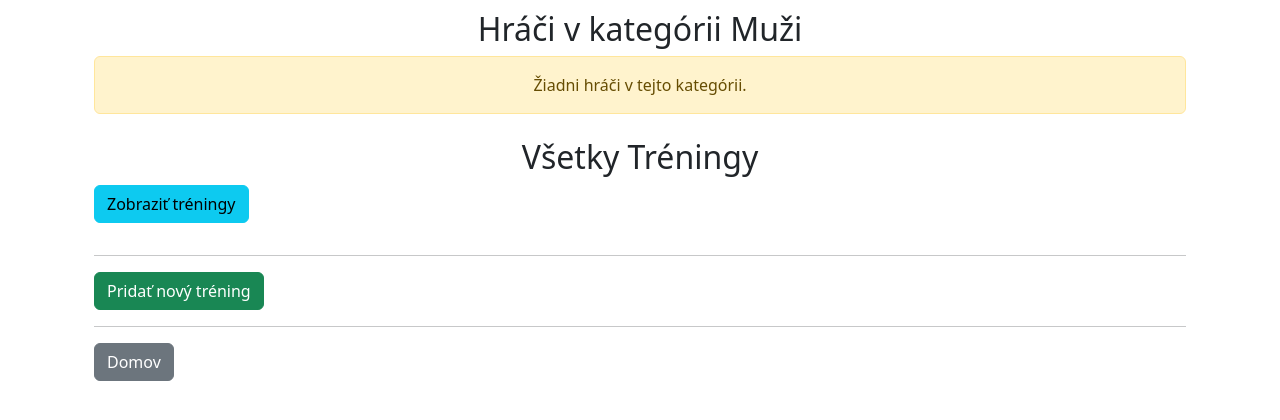
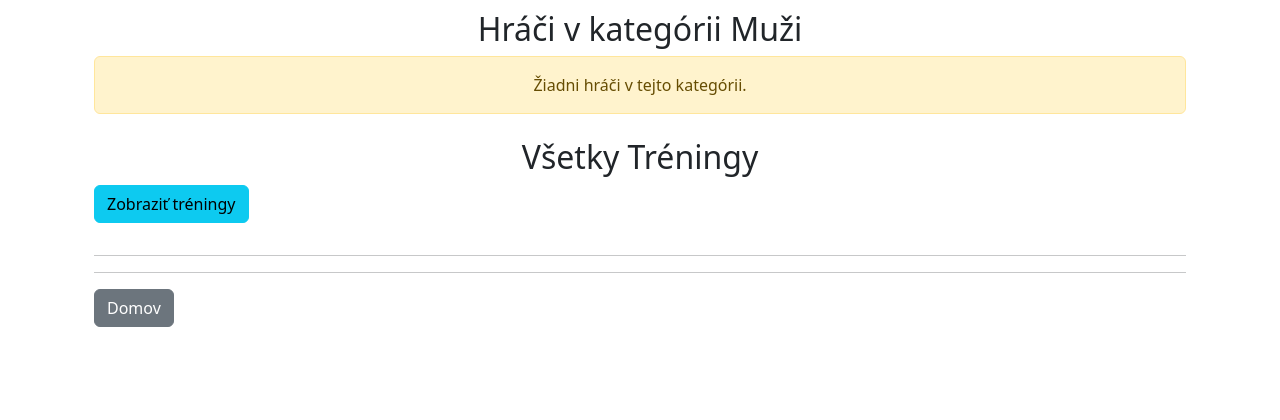
Before and after one commit to Bezino27/dochadzka, a Django app: a page that uses templates/base.html in a window 1280 px wide. Shown: the part 256-676 px from the top of the page. Run offline with Django 5.2, Linux system fonts and the light colour scheme; data comes from the database, SQL or seed files in the repository; data that the repository does not hold is empty.

Commit message:
procfile, requirements

```diff
--- a/templates/base.html
+++ b/templates/base.html
@@ -51,7 +51,7 @@
                     </li>
                     <li class="nav-item">
                         {% if request.user.is_authenticated %}
-                            <a class="nav-link" href="/profile">Profile</a>
+                            <a class="nav-link" href="/logout">Logout</a>
                         {% else %}
                             <a class="nav-link" href="/login">Login</a>
                         {% endif %}
--- a/templates/category.html
+++ b/templates/category.html
@@ -112,8 +112,9 @@
     </ul>
 
     <hr>
-
-    <a href="{% url 'dochadzka_app:training' category_name=category_name %}" class="btn btn-success">Pridať nový tréning</a>
+    {% if request.user.is_authenticated %}
+        <a href="{% url 'dochadzka_app:training' category_name=category_name %}" class="btn btn-success">Pridať nový tréning</a>
+    {% endif %}
     <hr>
     <a href="{% url 'dochadzka_app:index' %}" class="btn btn-secondary">Domov</a>
 </div>
```
